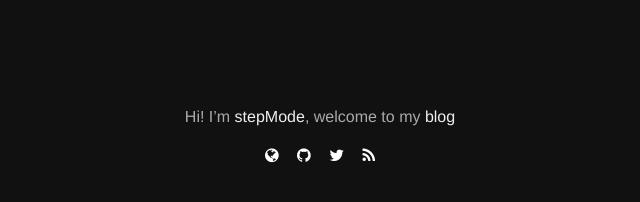
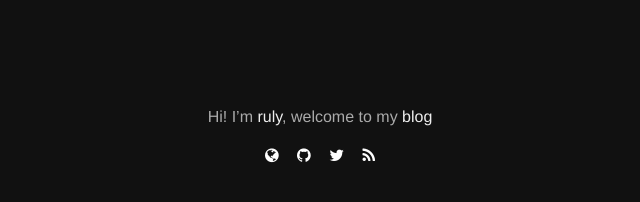
Before and after one commit to stepMode/stepmode.github.io, a Jekyll site: the page built from _pages/splash.md, in a window 1280 px wide. Shown: the part 314-516 px from the top of the page, without its empty margins (320-960 px from the left). Built offline with Jekyll 4.4.1, drawn with Linux system fonts in a browser that asks for light colours.

Commit message:
splash pages links changed to new username

```diff
--- a/_pages/splash.md
+++ b/_pages/splash.md
@@ -5,4 +5,4 @@ permalink: /splash
 ---
 
 Hi!
-I'm [stepMode](https://stepmode.github.io/about), welcome to my [blog](https://stepmode.github.io/)
+I'm [ruly](https://ruly8.github.io/about), welcome to my [blog](https://ruly8.github.io/)
```
